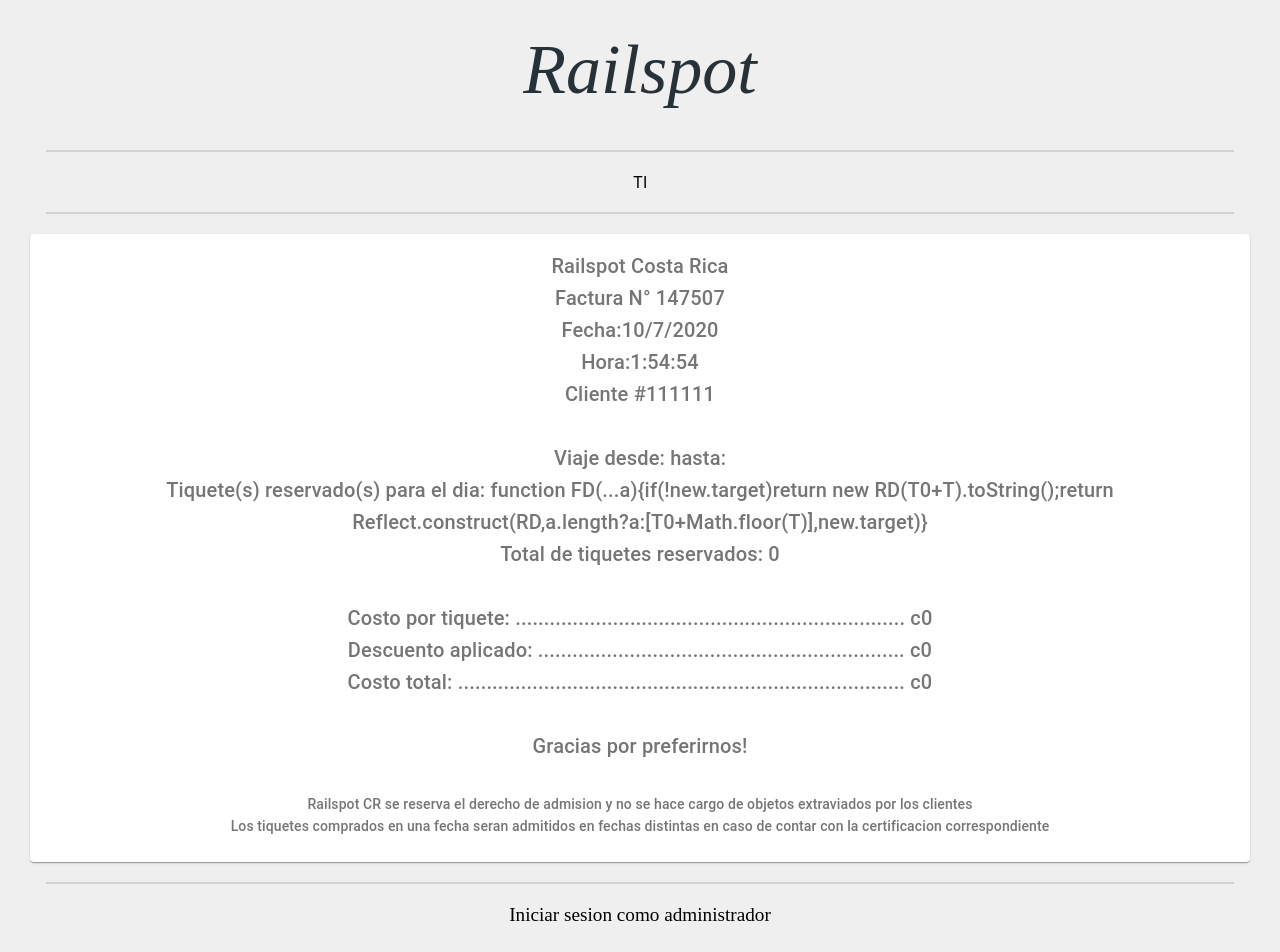
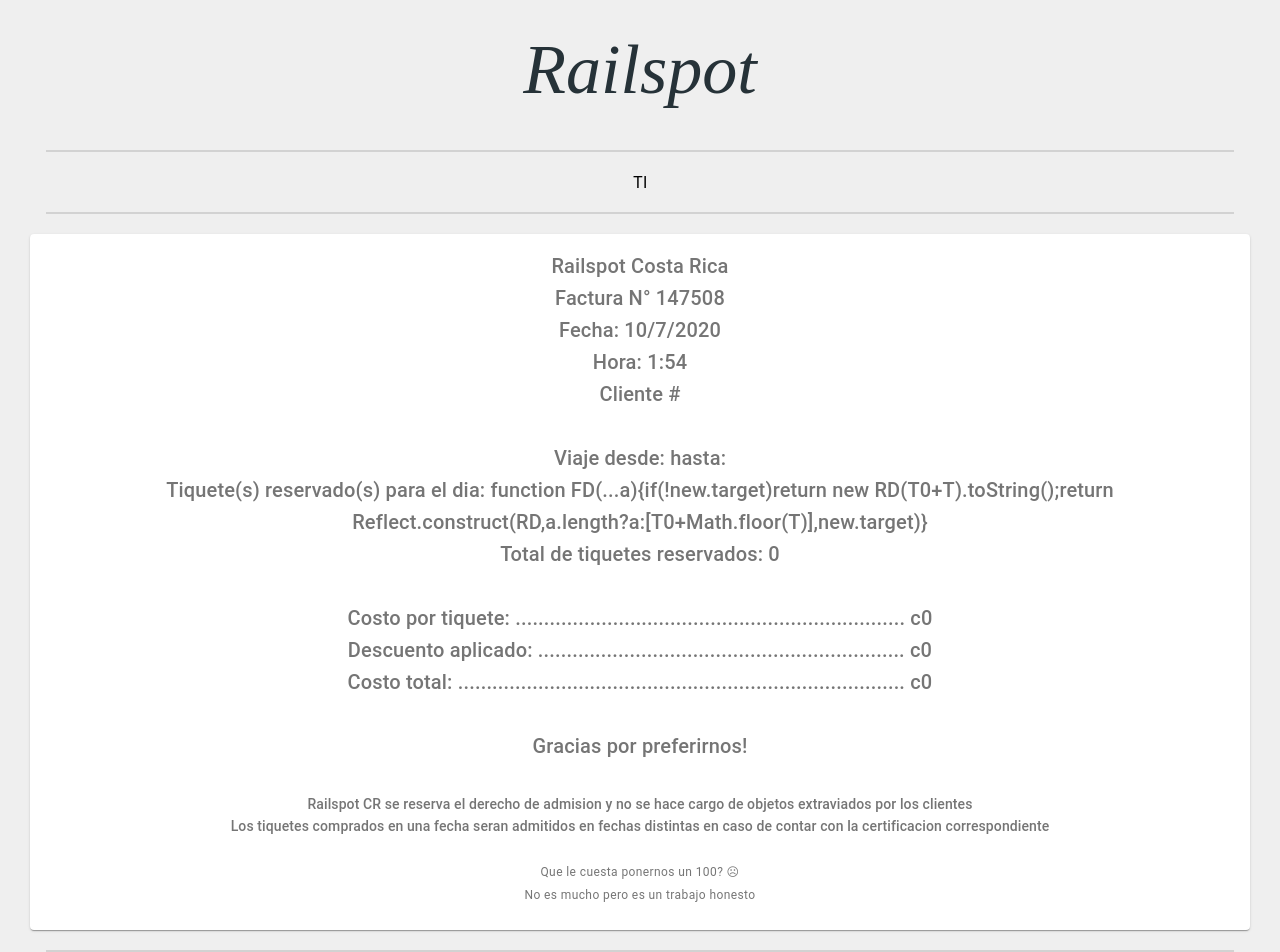
Before and after one commit to JoseAndres216/RailspotFE, a React (Create React App) app in the folder railspotfe/: page / in a window 1280 px wide. Shown: the top 952 px of the page. Built offline with nearby package versions, Linux system fonts and the light colour scheme.

Commit message:
Ticket bill adjust
A little adjust for ticket bill

```diff
--- a/railspotfe/src/AppComponents/TicketBill.js
+++ b/railspotfe/src/AppComponents/TicketBill.js
@@ -3,17 +3,17 @@ import Divider from "@material-ui/core/Divider";
 import Card from "@material-ui/core/Card";
 import CardContent from "@material-ui/core/CardContent";
 import Typography from "@material-ui/core/Typography";
-import TextField from "@material-ui/core/TextField";
 
 class TicketBill extends Component{
     constructor(props) {
         super(props);
         this.state = {
-            id: '111111',
+            id: '',
             station1: '',
             station2: '',
             troughStations: [],
             date: Date,
+            tvdCertification: false,
             quantity: 0,
             ticketPrice: 0.0,
             discount: 0.0
@@ -29,11 +29,11 @@ class TicketBill extends Component{
                         <Typography align='center' variant='h6' color="textSecondary">
                             {'Railspot Costa Rica'}
                             <br />
-                            {'Factura N° ' + parseInt(0 + (Math.random() * (1000000)-0))}
+                            {'Factura N° ' + Math.floor(Math.random()*(1000000-1+1)+1)}
                             <br />
-                            {'Fecha:' + new Date().getDate() + '/' + new Date().getMonth() + '/' + new Date().getFullYear()}
+                            {'Fecha: ' + new Date().getDate() + '/' + new Date().getMonth() + '/' + new Date().getFullYear()}
                             <br />
-                            {'Hora:' + new Date().getHours() + ':' + new Date().getMinutes() + ':' + new Date().getSeconds()}
+                            {'Hora: ' + new Date().getHours() + ':' + new Date().getMinutes()}
                             <br />
                             {'Cliente #' + this.state.id}
                             <br /><br />
@@ -59,6 +59,12 @@ class TicketBill extends Component{
                             Railspot CR se reserva el derecho de admision y no se hace cargo de objetos extraviados por los clientes
                             <br />
                             Los tiquetes comprados en una fecha seran admitidos en fechas distintas en caso de contar con la certificacion correspondiente
+                            <br /><br />
+                        </Typography>
+                        <Typography align='center' variant='caption' color='textSecondary'>
+                            Que le cuesta ponernos un 100? ☹
+                            <br />
+                            No es mucho pero es un trabajo honesto
                         </Typography>
                     </CardContent>
                 </Card>
```
